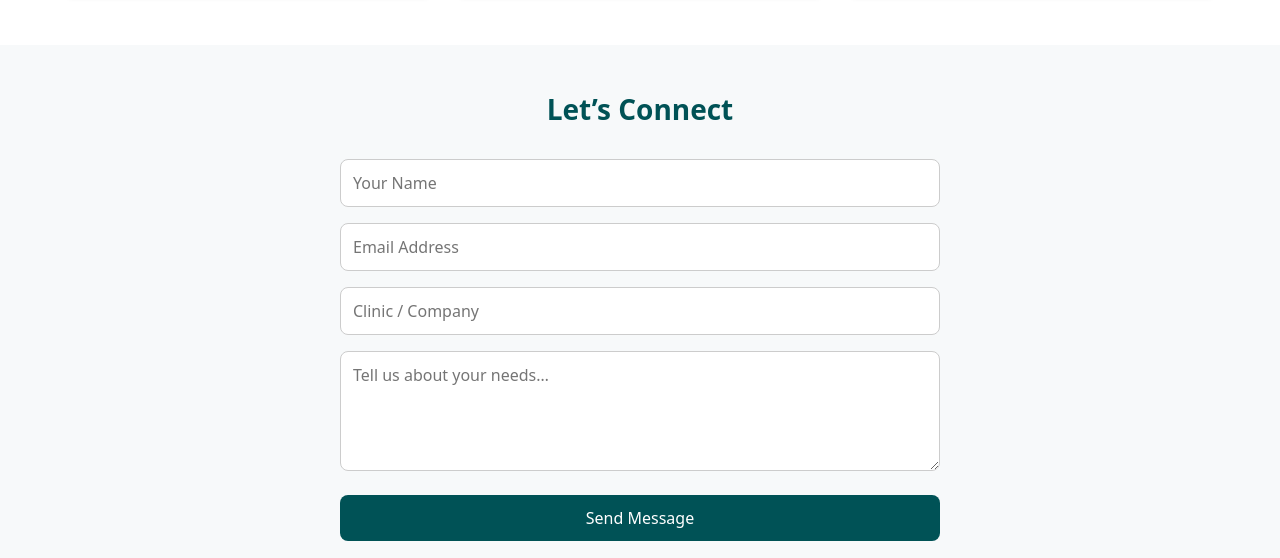
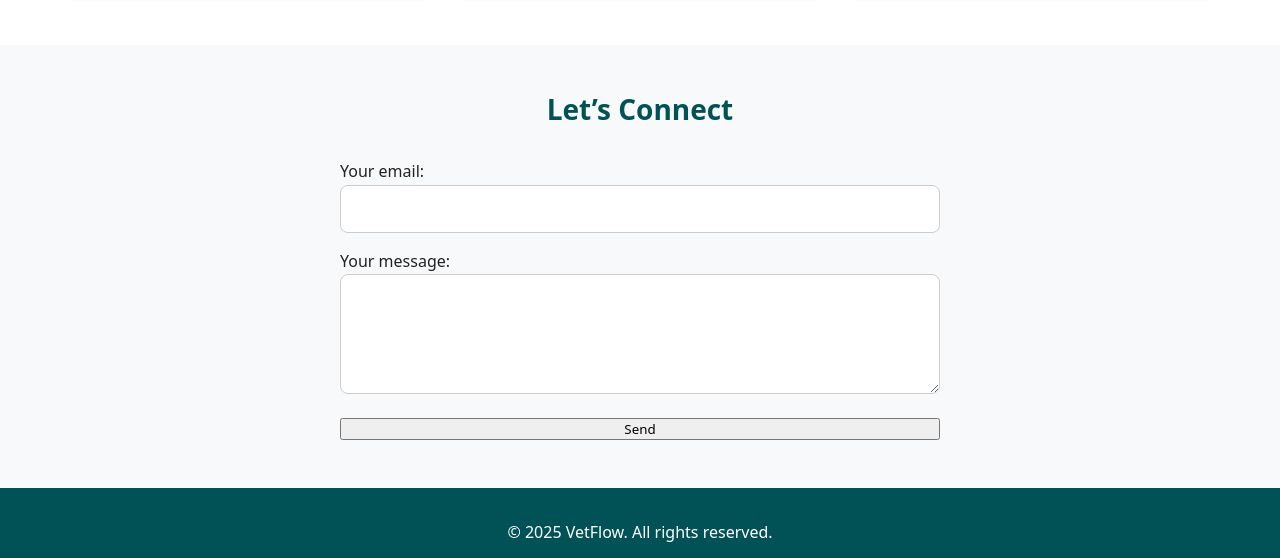
Before and after one commit to notteauade-creator/VetFlow, a plain HTML site: page index.html in a window 1280 px wide. Shown: the part 1327-1885 px from the top of the page. Drawn offline with Linux system fonts and the light colour scheme.

Commit message:
Update index.html

```diff
--- a/index.html
+++ b/index.html
@@ -166,12 +166,21 @@
   <!-- CONTACT -->
   <section class="contact container" id="contact">
     <h2 style="text-align:center;margin-bottom:2rem">Let’s Connect</h2>
-    <form action="https://formspree.io/f/manpjqge" method="POST">
-      <label><input type="text" name="Name" placeholder="Your Name" required></label>
-      <label><input type="email" name="Email" placeholder="Email Address" required></label>
-      <label><input type="text" name="Company" placeholder="Clinic / Company" required></label>
-      <label><textarea name="Message" placeholder="Tell us about your needs…" required></textarea></label>
-      <button class="btn" type="submit">Send Message</button>
+      <form
+  action="https://formspree.io/f/manpjqge"
+  method="POST"
+>
+  <label>
+    Your email:
+    <input type="email" name="email">
+  </label>
+  <label>
+    Your message:
+    <textarea name="message"></textarea>
+  </label>
+  <!-- your other form fields go here -->
+  <button type="submit">Send</button>
+</form>
     </form>
   </section>
 
```
